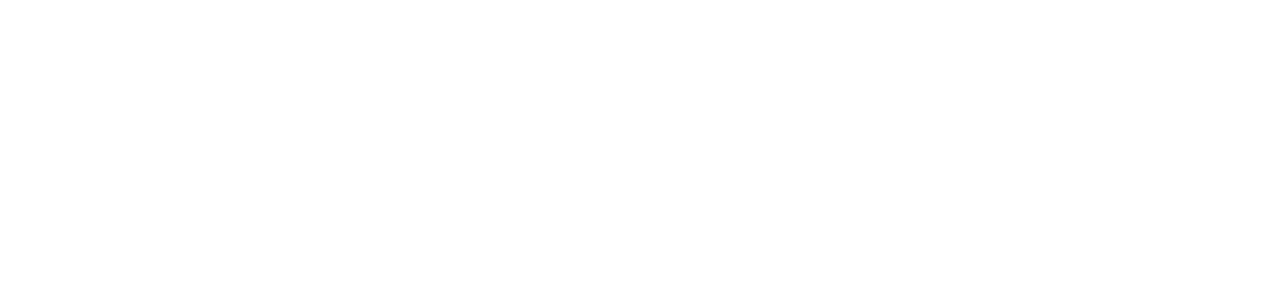
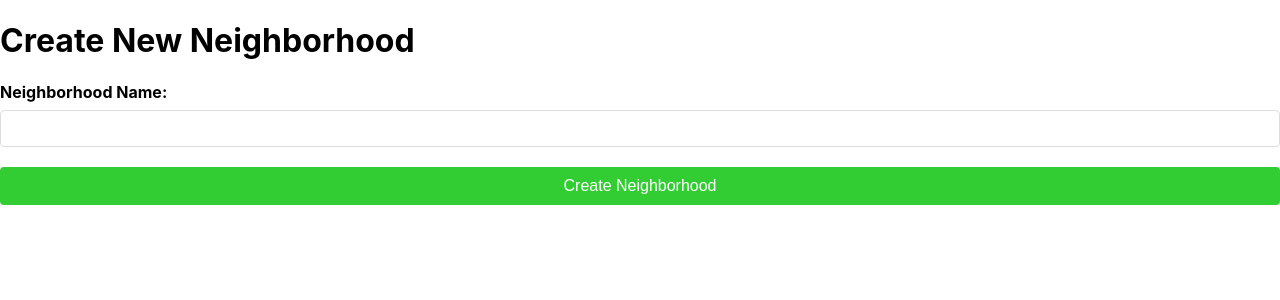
Before and after one commit to camdyncc/NeighborShare, a React (Create React App) app: page /create-neighborhood in a window 1280 px wide. Before the commit this address had no page. Shown: the top 300 px of the page. Built offline with nearby package versions, Linux system fonts and the light colour scheme.

Commit message:
Updated routes

```diff
--- a/src/routes/AppRoutes.js
+++ b/src/routes/AppRoutes.js
@@ -2,8 +2,12 @@
 import { BrowserRouter as Router, Routes, Route } from 'react-router-dom';
 import FeedPage from '../view/FeedPage';
 import LoginPage from '../view/LoginPage';
-import CreateAccount from '../view/CreateAccount';
+import CreateAccount from '../compviewonents/CreateAccount';
+import ProfilePage from '../view/ProfilePage';
 import NewPost from '../view/NewPost';
+import UserPostsPage from '../view/UserPostPage';
+import EditPost from '../view/EditPost';
+import CreateNeighborhood from '../view/CreateNeighborhood';
 
 import { AuthProvider } from '../components/AuthContext';
 
@@ -17,6 +21,10 @@
                 <Route path="/create-account" element={<CreateAccount />} />
                 <Route path="/feed" element={<FeedPage posts={posts} />} />
                 <Route path="/new-post" element={<NewPost onNewPost={addNewPost} />} />
+                <Route path="/profile" element={<ProfilePage userInfo={userInfo} getUserInfo={getUserInfo} setUserInfo={setUserInfo} />} />
+                <Route path="/user-post-page" element={<UserPostsPage />} />
+                <Route path="/edit-post/:postId" element={<EditPost />} />
+                <Route path="/create-neighborhood" element={<CreateNeighborhood />} />
             </Routes>
         </Router>
     </AuthProvider>
```
